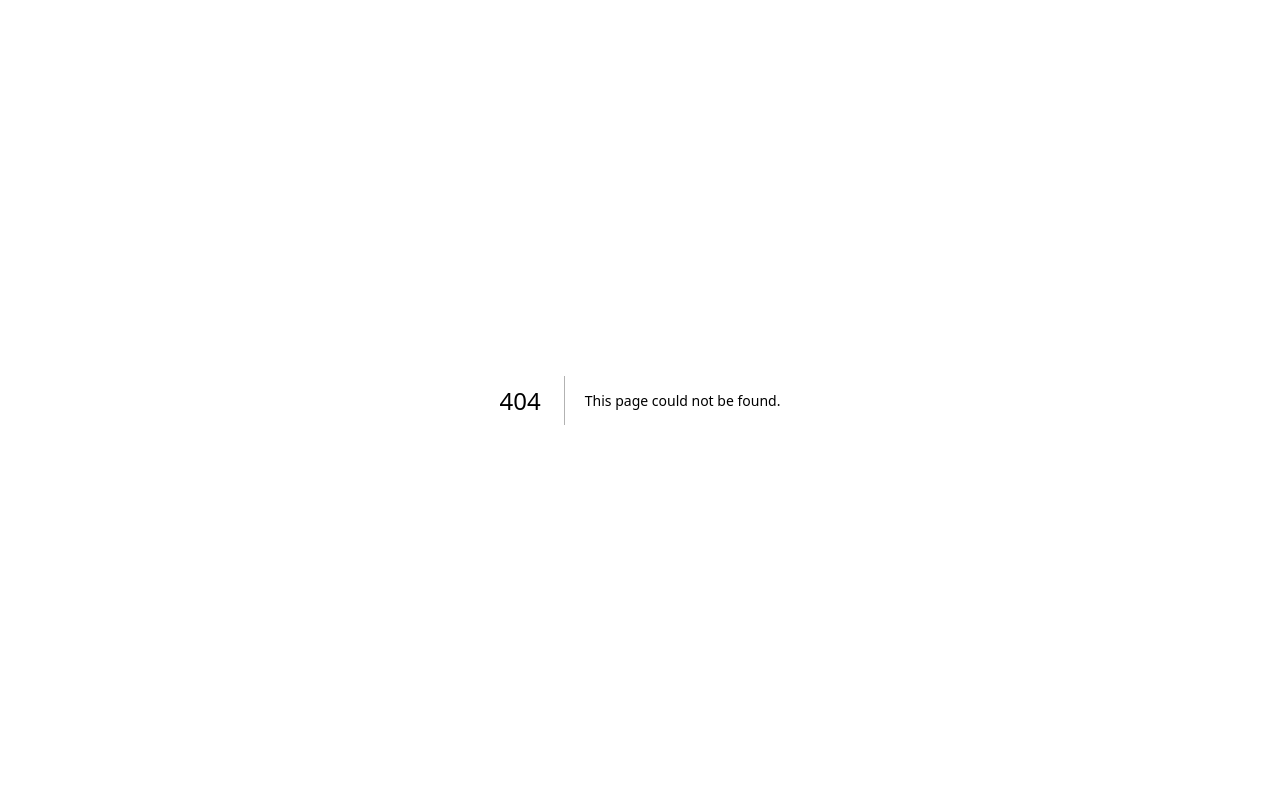
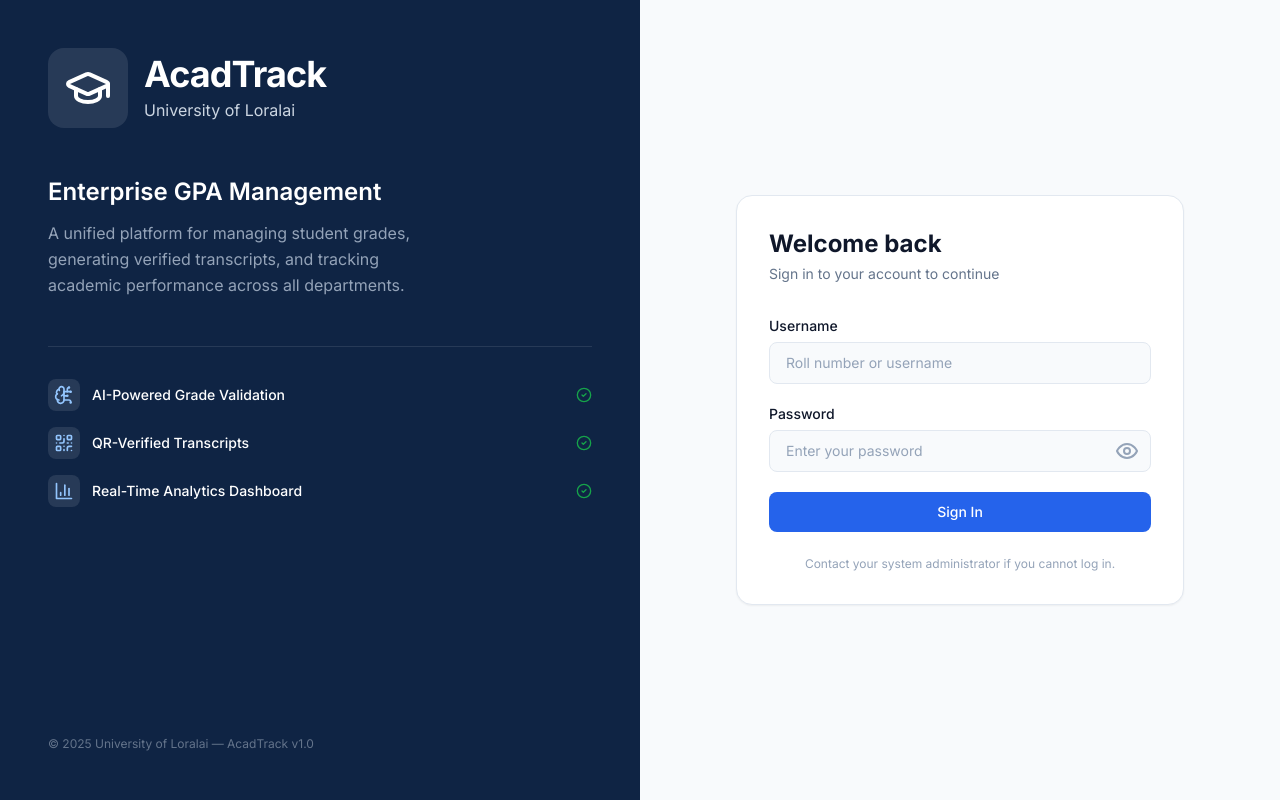
Before and after one commit to Arifkhan171/ai-gpa-automation-agent, a Next.js app in the folder frontend/: page /login in a window 1280 px wide. Before the commit this address had no page. Built offline with nearby package versions, Linux system fonts and the light colour scheme; no server answers.

Commit message:
feat(module-8): add login page — two-column layout, navy left panel with university branding and feature highlights, white right panel with form, show/hide password, error display, role-based redirect on success

```diff
--- /dev/null
+++ b/frontend/src/app/login/page.tsx
@@ -0,0 +1,230 @@
+"use client";
+
+import { useState, useEffect } from "react";
+import { useRouter } from "next/navigation";
+import {
+  GraduationCap,
+  Eye,
+  EyeOff,
+  CheckCircle2,
+  AlertCircle,
+  Loader2,
+  BrainCircuit,
+  QrCode,
+  BarChart3,
+} from "lucide-react";
+import { useAuth } from "@/hooks/useAuth";
+import { isLoggedIn, getUser, getDashboardPath } from "@/lib/auth";
+
+const features = [
+  {
+    icon: <BrainCircuit className="w-5 h-5 text-blue-300" />,
+    text: "AI-Powered Grade Validation",
+  },
+  {
+    icon: <QrCode className="w-5 h-5 text-blue-300" />,
+    text: "QR-Verified Transcripts",
+  },
+  {
+    icon: <BarChart3 className="w-5 h-5 text-blue-300" />,
+    text: "Real-Time Analytics Dashboard",
+  },
+];
+
+export default function LoginPage() {
+  const router = useRouter();
+  const { login } = useAuth();
+
+  const [username, setUsername] = useState("");
+  const [password, setPassword] = useState("");
+  const [showPassword, setShowPassword] = useState(false);
+  const [isLoading, setIsLoading] = useState(false);
+  const [error, setError] = useState<string | null>(null);
+
+  // Redirect if already logged in
+  useEffect(() => {
+    if (isLoggedIn()) {
+      const user = getUser();
+      if (user) {
+        router.replace(getDashboardPath(user.role));
+      }
+    }
+  }, [router]);
+
+  const handleSubmit = async (e: React.FormEvent) => {
+    e.preventDefault();
+    if (!username.trim() || !password.trim()) {
+      setError("Please enter both username and password.");
+      return;
+    }
+    setError(null);
+    setIsLoading(true);
+    try {
+      await login(username.trim(), password);
+    } catch (err: unknown) {
+      const e = err as Error;
+      setError(e.message || "Login failed. Please check your credentials.");
+    } finally {
+      setIsLoading(false);
+    }
+  };
+
+  return (
+    <div className="min-h-screen flex">
+      {/* ── LEFT: Navy panel ── */}
+      <div className="hidden lg:flex lg:w-1/2 bg-[#0F2444] flex-col justify-between p-12">
+        <div>
+          {/* University branding */}
+          <div className="flex items-center gap-4 mb-12">
+            <div className="w-20 h-20 bg-white/10 rounded-2xl flex items-center justify-center">
+              <GraduationCap className="w-12 h-12 text-white" />
+            </div>
+            <div>
+              <h1 className="text-4xl font-bold text-white tracking-tight">
+                AcadTrack
+              </h1>
+              <p className="text-slate-300 text-base mt-1">
+                University of Loralai
+              </p>
+            </div>
+          </div>
+
+          {/* Tagline */}
+          <div className="mb-12">
+            <h2 className="text-2xl font-semibold text-white mb-3">
+              Enterprise GPA Management
+            </h2>
+            <p className="text-slate-400 text-base leading-relaxed max-w-sm">
+              A unified platform for managing student grades, generating
+              verified transcripts, and tracking academic performance across
+              all departments.
+            </p>
+          </div>
+
+          {/* Divider */}
+          <div className="border-t border-white/10 mb-8" />
+
+          {/* Feature highlights */}
+          <div className="space-y-4">
+            {features.map((f) => (
+              <div key={f.text} className="flex items-center gap-3">
+                <div className="w-8 h-8 rounded-lg bg-white/10 flex items-center justify-center shrink-0">
+                  {f.icon}
+                </div>
+                <span className="text-white text-sm font-medium">{f.text}</span>
+                <CheckCircle2 className="w-4 h-4 text-[#16A34A] ml-auto shrink-0" />
+              </div>
+            ))}
+          </div>
+        </div>
+
+        {/* Bottom attribution */}
+        <p className="text-slate-500 text-xs">
+          © {new Date().getFullYear()} University of Loralai — AcadTrack v1.0
+        </p>
+      </div>
+
+      {/* ── RIGHT: Login form ── */}
+      <div className="flex-1 flex items-center justify-center bg-[#F8FAFC] p-8">
+        <div className="w-full max-w-md">
+          {/* Mobile logo */}
+          <div className="flex items-center gap-3 mb-8 lg:hidden">
+            <div className="w-10 h-10 bg-[#0F2444] rounded-xl flex items-center justify-center">
+              <GraduationCap className="w-6 h-6 text-white" />
+            </div>
+            <div>
+              <p className="text-[#0F2444] font-bold text-lg">AcadTrack</p>
+              <p className="text-[#64748B] text-xs">University of Loralai</p>
+            </div>
+          </div>
+
+          {/* Card */}
+          <div className="bg-white rounded-2xl border border-[#E2E8F0] shadow-sm p-8">
+            <h2 className="text-2xl font-bold text-[#0F172A] mb-1">
+              Welcome back
+            </h2>
+            <p className="text-sm text-[#64748B] mb-8">
+              Sign in to your account to continue
+            </p>
+
+            <form onSubmit={handleSubmit} className="space-y-5">
+              {/* Username */}
+              <div>
+                <label className="block text-sm font-medium text-[#0F172A] mb-1.5">
+                  Username
+                </label>
+                <input
+                  type="text"
+                  value={username}
+                  onChange={(e) => setUsername(e.target.value)}
+                  placeholder="Roll number or username"
+                  autoComplete="username"
+                  disabled={isLoading}
+                  className="w-full px-4 py-2.5 rounded-lg border border-[#E2E8F0] bg-[#F8FAFC] text-sm text-[#0F172A] placeholder:text-[#94A3B8] focus:outline-none focus:ring-2 focus:ring-[#2563EB]/30 focus:border-[#2563EB] disabled:opacity-50 transition"
+                />
+              </div>
+
+              {/* Password */}
+              <div>
+                <label className="block text-sm font-medium text-[#0F172A] mb-1.5">
+                  Password
+                </label>
+                <div className="relative">
+                  <input
+                    type={showPassword ? "text" : "password"}
+                    value={password}
+                    onChange={(e) => setPassword(e.target.value)}
+                    placeholder="Enter your password"
+                    autoComplete="current-password"
+                    disabled={isLoading}
+                    className="w-full px-4 py-2.5 pr-11 rounded-lg border border-[#E2E8F0] bg-[#F8FAFC] text-sm text-[#0F172A] placeholder:text-[#94A3B8] focus:outline-none focus:ring-2 focus:ring-[#2563EB]/30 focus:border-[#2563EB] disabled:opacity-50 transition"
+                  />
+                  <button
+                    type="button"
+                    onClick={() => setShowPassword((v) => !v)}
+                    className="absolute right-3 top-1/2 -translate-y-1/2 text-[#94A3B8] hover:text-[#64748B] transition-colors"
+                    tabIndex={-1}
+                  >
+                    {showPassword ? (
+                      <EyeOff className="w-4.5 h-4.5" />
+                    ) : (
+                      <Eye className="w-4.5 h-4.5" />
+                    )}
+                  </button>
+                </div>
+              </div>
+
+              {/* Error message */}
+              {error && (
+                <div className="flex items-start gap-2.5 bg-[#FEE2E2] border border-[#DC2626]/20 rounded-lg px-4 py-3">
+                  <AlertCircle className="w-4.5 h-4.5 text-[#DC2626] shrink-0 mt-0.5" />
+                  <p className="text-sm text-[#DC2626]">{error}</p>
+                </div>
+              )}
+
+              {/* Submit */}
+              <button
+                type="submit"
+                disabled={isLoading}
+                className="w-full bg-[#2563EB] text-white rounded-lg py-2.5 px-4 font-medium text-sm hover:bg-blue-700 disabled:opacity-60 disabled:cursor-not-allowed transition-colors flex items-center justify-center gap-2"
+              >
+                {isLoading ? (
+                  <>
+                    <Loader2 className="w-4 h-4 animate-spin" />
+                    Signing in…
+                  </>
+                ) : (
+                  "Sign In"
+                )}
+              </button>
+            </form>
+
+            <p className="text-xs text-[#94A3B8] text-center mt-6">
+              Contact your system administrator if you cannot log in.
+            </p>
+          </div>
+        </div>
+      </div>
+    </div>
+  );
+}
```
